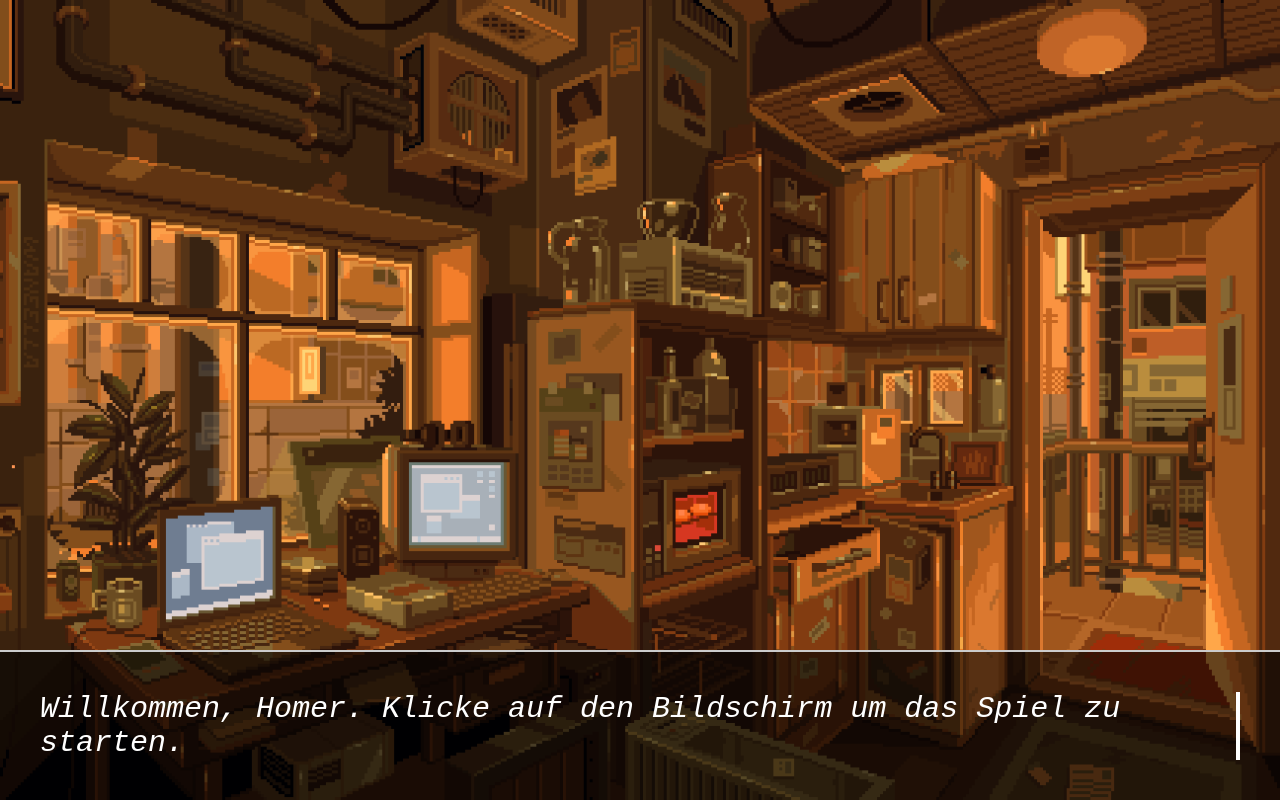
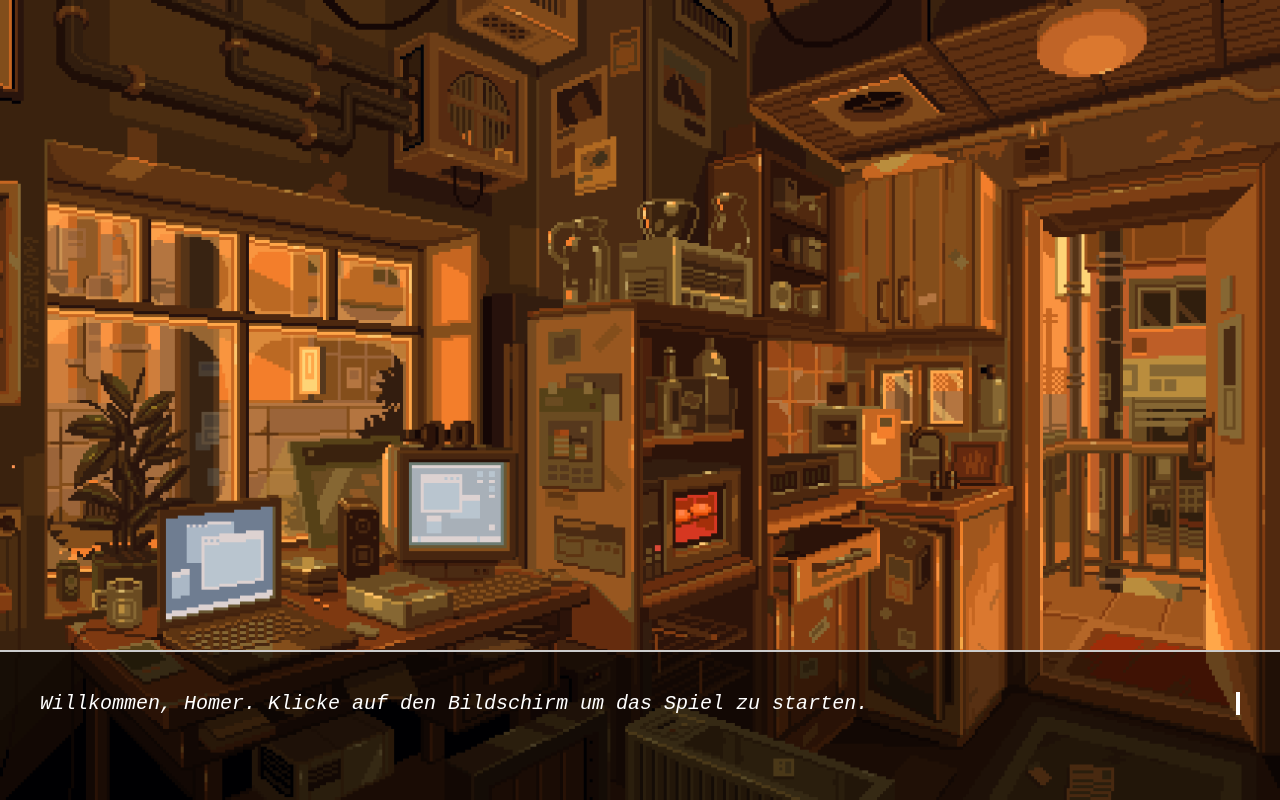
Before and after one commit to Meroni-bot/Muttertagskarte, a plain HTML site: page index.html in a window 1280 px wide. Drawn offline with Linux system fonts and the light colour scheme.

Commit message:
Update styles.css

```diff
--- a/styles.css
+++ b/styles.css
@@ -12,7 +12,7 @@ img { display: block; width: 300px; /* or adjust as needed */ margin: 30 auto; f
 
 .cursive { font-style: italic; }
 
-.dialogue-box { position: absolute; bottom: 0; left: 0; width: 100%; height: 150px; padding: 20px; background: rgba(0, 0, 0, 0.6); /* semi-transparent black */ color: white; font-family: 'Courier New', monospace; font-size: 30px; box-sizing: border-box; border-top: 2px solid #ccc; overflow: hidden; }
+.dialogue-box { position: absolute; bottom: 0; left: 0; width: 100%; height: 150px; padding: 20px; background: rgba(0, 0, 0, 0.6); /* semi-transparent black */ color: white; font-family: 'Courier New', monospace; font-size: 20px; box-sizing: border-box; border-top: 2px solid #ccc; overflow: hidden; }
 
 #dialogue-text { overflow: hidden; white-space: pre-wrap; word-wrap: break-word; text-align: left; margin: 20px; border-right: 4px solid #fff; }
 
```
